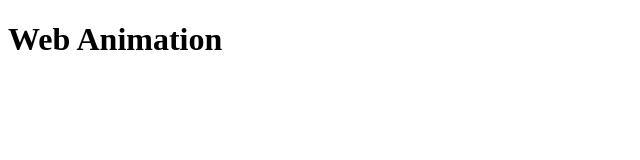
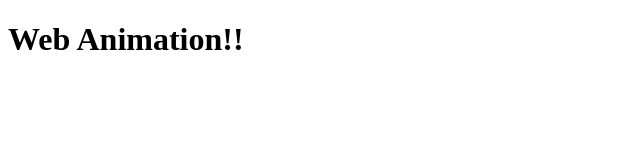
Before and after one commit to EhsanShakil/Web-Animation, a React (Create React App) app: page / in a window 1280 px wide. Shown: the top 160 px of the page, without its empty margins (0-640 px from the left). Built offline with nearby package versions, Linux system fonts and the light colour scheme.

Commit message:
Update App.js

```diff
--- a/src/App.js
+++ b/src/App.js
@@ -3,7 +3,7 @@ import React from "react";
 const App = () => {
   return (
     <div>
-      <h1>Web Animation</h1>
+      <h1>Web Animation!!</h1>
     </div>
   );
 };
```
